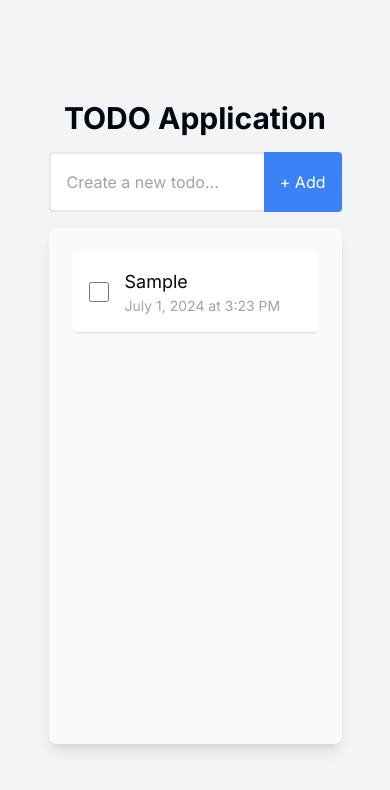
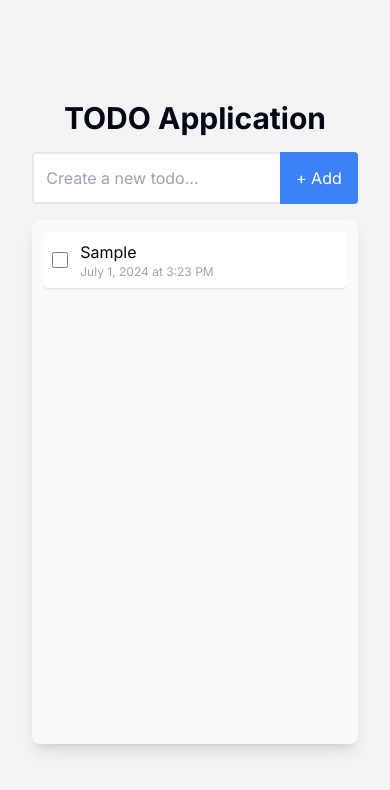
Before and after one commit to TheSmiiith/TODO, a Next.js app: page / in a window 390 px wide. Both pictures are taken after typing "Sample" into the empty fields and a click on the button "+ Add". Shown: the top 790 px of the page. Built offline with nearby package versions, Linux system fonts and the light colour scheme.

Commit message:
Adjust mobile design - smaller paddings/fonts

```diff
--- a/pages/index.tsx
+++ b/pages/index.tsx
@@ -47,23 +47,23 @@ export default function Home() {
       return (
         <li
           key={todo.id}
-          className="group flex cursor-pointer items-center justify-between rounded bg-white p-4 shadow hover:bg-gray-100 dark:bg-gray-700 dark:hover:bg-gray-600"
+          className="group flex cursor-pointer items-center justify-between rounded bg-white p-2 shadow hover:bg-gray-100 lg:p-4 dark:bg-gray-700 dark:hover:bg-gray-600"
           onClick={() => handleCheck(todo.id)}
         >
           <div className="flex w-full flex-row content-between items-center">
             <input
               type="checkbox"
-              className="mr-4 h-5 w-5"
+              className="mr-3 h-4 w-4 lg:mr-4 lg:h-5 lg:w-5"
               checked={todo.completed}
               readOnly
             />
             <div className={`flex flex-1 flex-col`}>
               <h3
-                className={`text-lg ${todo.completed && "text-gray-400 line-through"}`}
+                className={`text-md lg:text-lg ${todo.completed && "text-gray-400 line-through"}`}
               >
                 {todo.title}
               </h3>
-              <span className={`text-sm text-gray-400`}>
+              <span className={`text-xs text-gray-400 lg:text-sm`}>
                 {dateFormatter.format(todo.date)}
               </span>
             </div>
@@ -83,12 +83,12 @@ export default function Home() {
     <div
       className={`flex h-screen w-screen items-center justify-center overflow-hidden text-gray-950 dark:text-gray-200 ${inter.className}`}
     >
-      <div className="sm:width-8/12 flex h-4/5 w-10/12 flex-col gap-4 p-4 md:w-6/12 lg:w-5/12">
+      <div className="flex h-4/5 w-11/12 flex-col gap-4 p-4 sm:w-9/12 lg:w-6/12">
         <div className="flex flex-col gap-4 overflow-auto text-center">
           <h1 className="text-3xl font-bold">TODO Application</h1>
           <form className="flex flex-row" onSubmit={handleAdd}>
             <input
-              className="min-w-0 flex-1 rounded-l border-2 border-r-0 p-4 focus:border-blue-500 focus:outline-none dark:border-gray-600 dark:bg-gray-700"
+              className="min-w-0 flex-1 rounded-l border-2 border-r-0 p-3 focus:border-blue-500 focus:outline-none lg:p-4 dark:border-gray-600 dark:bg-gray-700"
               type="text"
               value={title}
               onChange={(e) => setTitle(e.target.value)}
@@ -102,7 +102,7 @@ export default function Home() {
             </button>
           </form>
         </div>
-        <div className="flex flex-1 flex-col overflow-auto rounded-lg bg-gray-50 p-6 shadow-lg dark:bg-gray-800">
+        <div className="flex flex-1 flex-col overflow-auto rounded-lg bg-gray-50 p-3 shadow-lg lg:p-5 dark:bg-gray-800">
           <ul className="flex flex-1 flex-col gap-2 overflow-scroll">
             {renderTodos()}
           </ul>
```
